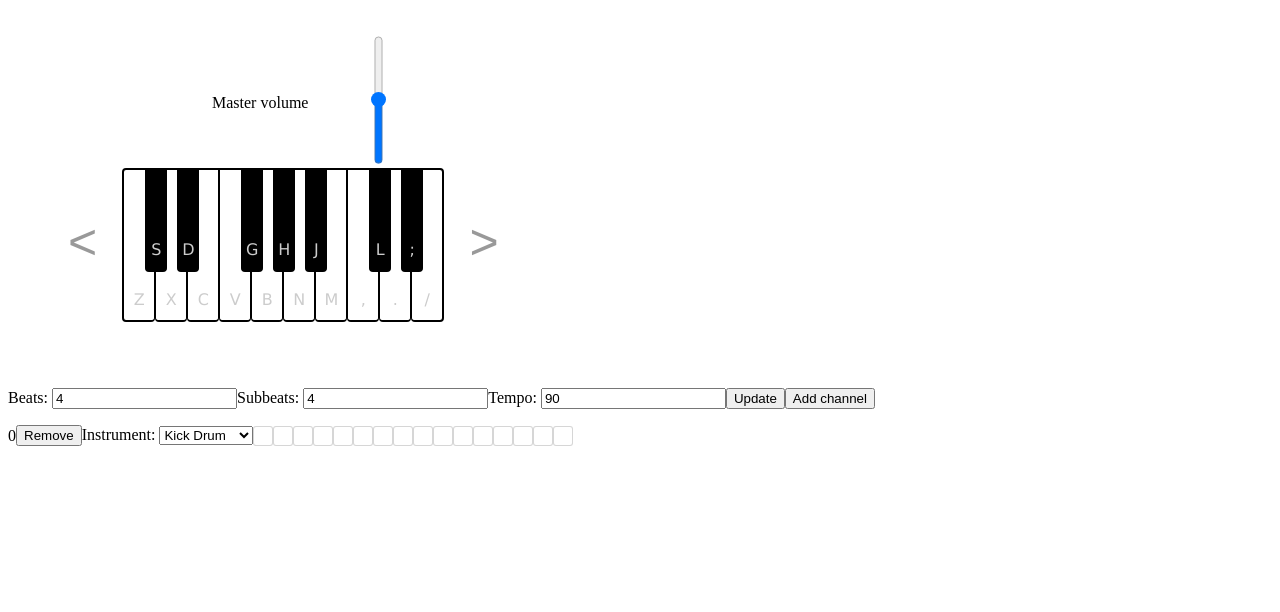
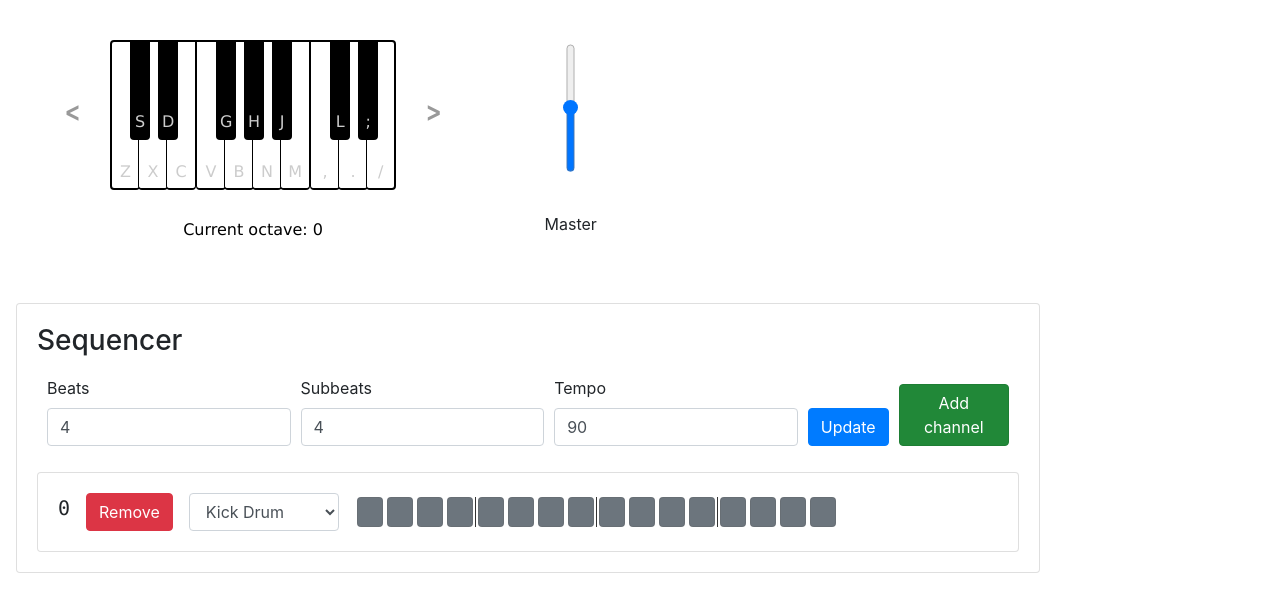
Before and after one commit to klevente/web-synth, a website built with webpack: page www/index.html in a window 1280 px wide. Both pictures are taken after a click on the button "Add channel". Built offline with nearby package versions, Linux system fonts and the light colour scheme; files whose address does not match are found by name.

Commit message:
add bootstrap, fix channel remove bug breaking the sequencer

```diff
--- /dev/null
+++ b/www/css/main.css
@@ -0,0 +1,3 @@
+.first-row {
+    display: flex;
+}
--- a/www/css/piano-keyboard.css
+++ b/www/css/piano-keyboard.css
@@ -133,3 +133,8 @@ ul.piano-keyboard li:last-of-type {
 .key-pressed {
     background: #555555;
 }
+
+.octave-display {
+    display: block;
+    text-align: center;
+}
--- a/www/css/sequencer.css
+++ b/www/css/sequencer.css
@@ -1,5 +1,22 @@
+.sequencer {
+    margin: 16px;
+    width: 80%;
+    min-width: 900px;
+}
+
 .global-settings {
+    align-items: center;
     display: flex;
+    padding: 5px;
+}
+
+.form-group {
+    margin: 5px;
+}
+
+.baseline-button {
+    align-self: flex-end;
+    margin: 5px;
 }
 
 .sequencer-container {
@@ -10,26 +27,51 @@
 
 .sequencer-channel {
     display: flex;
+    flex-direction: row;
     align-items: center;
 }
 
-.button-note {
-    background: white;
-    border: 1px solid rgba(94,94,94,.25) !important;
-    border-radius: 3px;
-    height: 20px;
-    width: 20px;
+.channel-number {
+    margin-right: 16px;
 }
 
-.button-note:hover {
-    border: 1px solid rgba(94,94,94,.65) !important;
+.remove-button {
+    margin-right: 16px;
 }
 
-.button-note.selected {
-    background: blue;
+.instrument-select {
+    width: 150px;
+    margin-right: 16px;
 }
 
-.button-note.active-note {
-    background: yellow !important;
-    border: 2px solid green;
+.button-note {
+    /*background: white;
+    border-radius: 3px;*/
+    flex-shrink: 0;
+    outline: none;
+    border: 1px solid rgba(94,94,94,.25) !important;
+    height: 30px;
+    width: 20px;
+    margin: 2px;
 }
+
+.btn:focus,.btn:active:focus,.btn.active:focus,
+.btn.focus,.btn:active.focus,.btn.active.focus {
+    outline: none !important;
+    box-shadow: none !important;
+}
+
+/*.button-note:hover {
+    border: 1px solid rgba(94,94,94,.65) !important;
+}*/
+
+/*.button-note.selected {
+    background: blue;
+}*/
+
+.note-divider {
+    width: 1px;
+    height: 30px;
+    margin: 0;
+    border-right: 1px solid #333;
+}
--- a/www/css/sliders.css
+++ b/www/css/sliders.css
@@ -3,6 +3,13 @@
     top: 40%;
     transform: rotate(270deg);*/
 
+    margin-top: 70px;
     transform: rotateZ(270deg);
     outline: none;
 }
+
+.vertical-slider-label {
+    display: block;
+    margin-top: 90px;
+    text-align: center;
+}
--- a/www/index.html
+++ b/www/index.html
@@ -2,17 +2,16 @@
 <html lang="en">
 <head>
     <meta charset="utf-8">
+    <meta name="viewport" content="width=device-width, initial-scale=1, shrink-to-fit=no">
+    <link rel="stylesheet" href="https://stackpath.bootstrapcdn.com/bootstrap/4.4.1/css/bootstrap.min.css" integrity="sha384-Vkoo8x4CGsO3+Hhxv8T/Q5PaXtkKtu6ug5TOeNV6gBiFeWPGFN9MuhOf23Q9Ifjh" crossorigin="anonymous">
+    <link rel="stylesheet" href="css/main.css">
     <link rel="stylesheet" href="css/sliders.css">
     <link rel="stylesheet" href="css/piano-keyboard.css">
     <link rel="stylesheet" href="css/sequencer.css">
     <title>Web Synth (US/UK layout)</title>
 </head>
 <body>
-    <canvas id="canvas" width="200" height="100"></canvas>
-    <label>
-        Master volume
-        <input id="master-slider" class="vertical-slider" type="range">
-    </label>
+<div class="first-row">
     <div class="keyboard-container">
         <button type="button" id="lowerOctave">˂</button>
         <ul class="piano-keyboard">
@@ -71,23 +70,30 @@
             </li>
         </ul>
         <button type="button" id="raiseOctave">˃</button>
+        <label class="octave-display">Current octave: 0</label>
     </div>
-    <div class="sequencer">
+    <div style="margin-top: 30px;">
+        <input id="master-slider" class="vertical-slider" type="range">
+        <label for="master-slider" class="vertical-slider-label">Master</label>
+    </div>
+</div>
+    <div class="sequencer card card-body">
+        <h3>Sequencer</h3>
         <div class="global-settings">
-            <label for="beats">
-                Beats:
-                <input id="beats" value="4">
-            </label>
-            <label for="subbeats">
-                Subbeats:
-                <input id="subbeats" value="4">
-            </label>
-            <label for="tempo">
-                Tempo:
-                <input id="tempo" value="90">
-            </label>
-            <button id="update">Update</button>
-            <button id="addChannel">Add channel</button>
+            <div class="form-group">
+                <label for="beats">Beats</label>
+                <input id="beats" class="form-control" value="4" placeholder="Number of beats">
+            </div>
+            <div class="form-group">
+                <label for="subbeats">Subbeats</label>
+                <input id="subbeats" class="form-control" value="4" placeholder="Number of notes in a beat">
+            </div>
+            <div class="form-group">
+                <label for="tempo">Tempo</label>
+                <input id="tempo" class="form-control" value="90" placeholder="Tempo in BPM">
+            </div>
+            <button id="update" class="btn btn-primary baseline-button">Update</button>
+            <button id="addChannel" class="btn btn-success baseline-button">Add channel</button>
         </div>
         <div class="sequencer-container"></div>
     </div>
--- a/www/index.js
+++ b/www/index.js
@@ -1,10 +1,13 @@
 let context;
 let loaded = false;
 let worklet;
-const canvas = document.getElementById('canvas').getContext('2d');
-canvas.fillStyle = 'black';
 const keysPressed = Array(17).fill(false);
 let currentOctave = 0;
+
+const updateOctaveDisplay = () => {
+    const display = document.querySelector('.octave-display');
+    display.innerHTML = display.innerHTML.replace(/\d/, currentOctave.toString());
+};
 
 const init = async context => {
     try {
@@ -13,12 +16,6 @@ const init = async context => {
         const masterVolumeParam = worklet.parameters.get('master');
 
         worklet.connect(context.destination);
-
-        canvas.beginPath();
-        canvas.moveTo(0, 0);
-        canvas.lineTo(50, 50);
-        canvas.lineTo(20, 70);
-        canvas.stroke();
 
         await fetch('/pkg/web_synth_bg.wasm')
             .then(r => r.arrayBuffer())
@@ -31,6 +28,7 @@ const init = async context => {
             if (currentOctave > 0) {
                 currentOctave--;
                 worklet.port.postMessage({ type: 'octave', octave: currentOctave });
+                updateOctaveDisplay();
             }
         };
 
@@ -38,6 +36,7 @@ const init = async context => {
             if (currentOctave < 8) {
                 currentOctave++;
                 worklet.port.postMessage({ type: 'octave', octave: currentOctave });
+                updateOctaveDisplay();
             }
         };
 
@@ -62,7 +61,7 @@ window.onload = function () {
 window.onclick = function () {
     if (loaded) {
         context.resume()
-            // .then(() => console.log('context resumed'));
+        // .then(() => console.log('context resumed'));
     }
 };
 
@@ -126,20 +125,19 @@ let tempo = 90.0;
 const sequencerContainer = document.querySelector('.sequencer-container');
 let numOfChannels = 0;
 
-const noteTemplate = () => `<button class="button-note"></button>`;
+// const noteTemplate = () => `<button class="button-note"></button>`;
+const noteTemplate = () => `<button class="button-note btn btn-secondary"></button>`;
+const noteDividerTemplate = () => `<div class="note-divider"></div>`;
 
 const channelTemplateStart = () => `
-    <div class="sequencer-channel">
-        <div class="channel-number">${numOfChannels++}</div>
-        <button class="remove-button">Remove</button>
-        <label>
-            Instrument:
-            <select class="instrument-select">
-                <option value="kickdrum">Kick Drum</option>
-                <option value="snaredrum">Snare Drum</option>
-                <option value="hihat">Hihat</option>
-            </select>
-        </label>`; // <- notes come here below
+    <div class="sequencer-channel card card-body">
+        <h5 class="channel-number text-monospace">${numOfChannels++}</h5>
+        <button class="remove-button btn btn-danger">Remove</button>
+        <select class="instrument-select form-control">
+            <option value="kickdrum">Kick Drum</option>
+            <option value="snaredrum">Snare Drum</option>
+            <option value="hihat">Hihat</option>
+        </select>`; // <- notes come here below
 
 const channelTemplateEnd = () => `</div>`;
 
@@ -169,9 +167,11 @@ function updateChannelPattern(channelIndex) {
         .map(note => {
                 let mappedNote = note.classList
                     .toString()
+                    .replace('btn', '')
                     .replace('button-note', '')
+                    .replace('btn-secondary', '')
                     .trim();
-                if (mappedNote === 'selected') {
+                if (mappedNote === 'btn-primary') {
                     mappedNote = 'x';
                 }
                 if (mappedNote === '') {
@@ -190,9 +190,16 @@ function setButtonListeners() {
     document.querySelectorAll('.button-note')
         .forEach(button => {
             button.onclick = function (event) {
-                this.classList.contains('selected')
+                /*this.classList.contains('selected')
                     ? this.classList.remove('selected')
-                    : this.classList.add('selected');
+                    : this.classList.add('selected');*/
+                if (this.classList.contains('btn-primary')) {
+                    this.classList.remove('btn-primary');
+                    this.classList.add('btn-secondary');
+                } else {
+                    this.classList.remove('btn-secondary');
+                    this.classList.add('btn-primary');
+                }
 
                 updateChannelPattern(getChannelIndex(event));
             }
@@ -212,9 +219,13 @@ function setButtonListeners() {
     document.querySelectorAll('.instrument-select')
         .forEach(select => {
             select.onchange = function (event) {
-                const channel = event.currentTarget.parentNode.parentNode.firstElementChild.innerHTML;
+                const channel = getChannelIndex(event);
                 console.log(channel);
-                worklet.port.postMessage({ type: 'update_instrument', index: channel, instrument: event.currentTarget.value });
+                worklet.port.postMessage({
+                    type: 'update_instrument',
+                    index: channel,
+                    instrument: event.currentTarget.value
+                });
             }
         });
 }
@@ -222,8 +233,13 @@ function setButtonListeners() {
 function addChannel() {
     console.log(`adding channel ${numOfChannels}`);
     let channelHtml = channelTemplateStart();
-    for (let i = 0; i < beats * subbeats; i++) {
-        channelHtml += noteTemplate();
+    for (let i = 0; i < beats; i++) {
+        for (let j = 0; j < subbeats; j++) {
+            channelHtml += noteTemplate();
+        }
+        if (i < beats - 1) {
+            channelHtml += noteDividerTemplate();
+        }
     }
     channelHtml += channelTemplateEnd();
     sequencerContainer.insertAdjacentHTML('beforeend', channelHtml);
```
Also changed, not shown: README.md, 3 other files.
